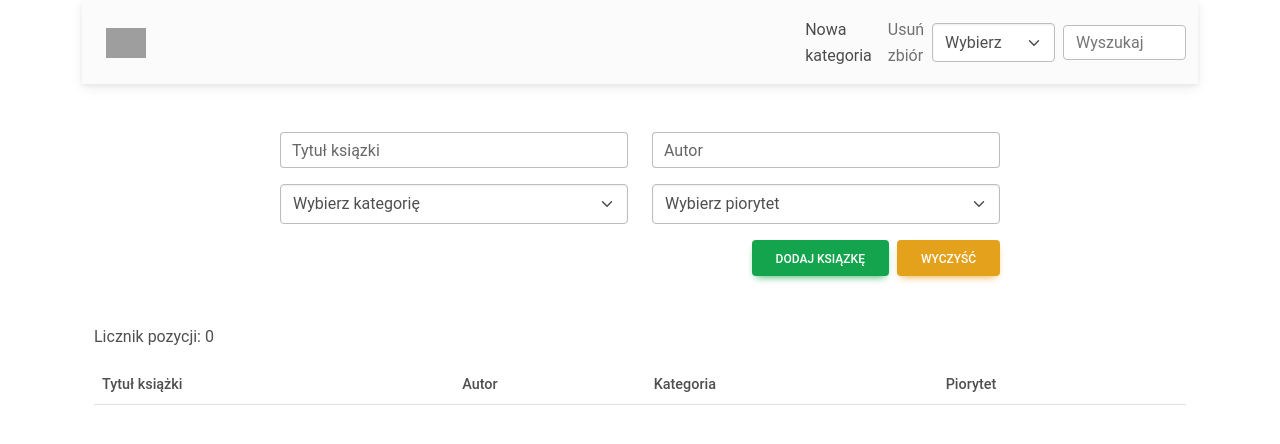
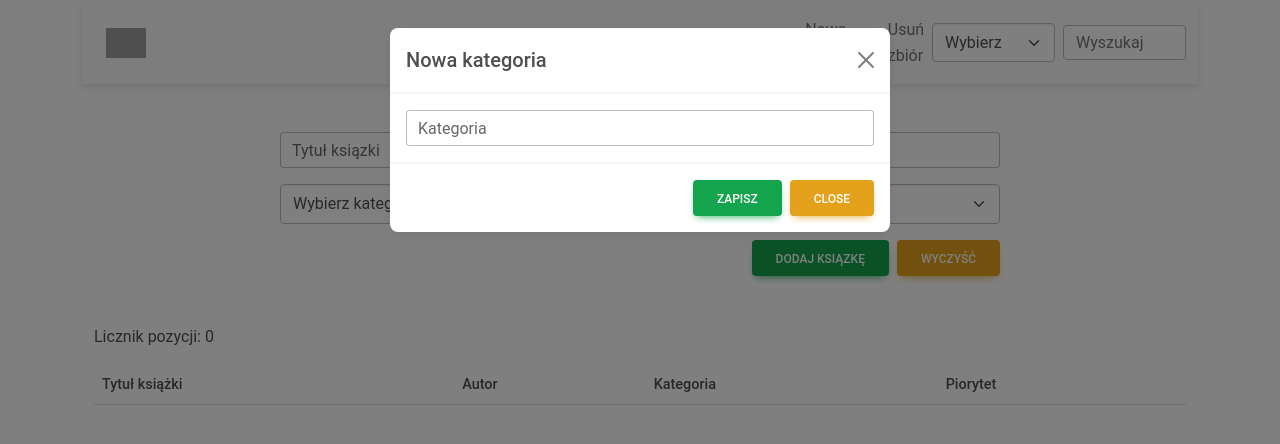
Before and after one commit to KSzot/toDoLibrary, a website built with webpack: page index.html in a window 1280 px wide. Both pictures are taken after a click on the link "Nowa kategoria". Built offline with nearby package versions, Linux system fonts and the light colour scheme; grey boxes are pictures that could not be loaded.

Commit message:
Fun add new category

```diff
--- a/index.html
+++ b/index.html
@@ -46,7 +46,8 @@
                   class="nav-link"
                   aria-current="page"
                   href="#"
-                  id="btnNewCategory"
+                  data-mdb-toggle="modal"
+                  data-mdb-target="#exampleModalCategory"
                   >Nowa kategoria</a
                 >
               </li>
@@ -225,6 +226,54 @@
     <!-- Modal -->
     <div
       class="modal fade"
+      id="exampleModalCategory"
+      tabindex="-1"
+      aria-labelledby="exampleModalCategoryLabel"
+      aria-hidden="true"
+    >
+      <div class="modal-dialog">
+        <div class="modal-content">
+          <div class="modal-header">
+            <h5 class="modal-title" id="exampleModalCategoryLabel">
+              Nowa kategoria
+            </h5>
+            <button
+              type="button"
+              class="btn-close"
+              data-mdb-dismiss="modal"
+              aria-label="Close"
+            ></button>
+          </div>
+          <div class="modal-body">
+            <div class="form-outline">
+              <input type="text" id="newCategoryInput" class="form-control" />
+              <label class="form-label" for="form1">Kategoria</label>
+            </div>
+          </div>
+          <div class="modal-footer">
+            <button
+              type="button"
+              data-mdb-dismiss="modal"
+              class="btn btn-success"
+              id="btnNewCategory"
+            >
+              Zapisz
+            </button>
+            <button
+              type="button"
+              class="btn btn-warning"
+              data-mdb-dismiss="modal"
+            >
+              Close
+            </button>
+          </div>
+        </div>
+      </div>
+    </div>
+
+    <!-- Modal -->
+    <div
+      class="modal fade"
       id="exampleModal"
       tabindex="-1"
       aria-labelledby="exampleModalLabel"
--- a/js/index.js
+++ b/js/index.js
@@ -22,6 +22,7 @@ class Controller {
     this.view.bindDeleteBook(this.handleDeleteBook);
     this.view.bindDeleteAllBook(this.handleDeleteAllBook);
     this.view.stopSubmit();
+    this.view.createOptionElement();
     //this.view.windowsTarget();
   }
 
--- a/js/view.js
+++ b/js/view.js
@@ -15,6 +15,8 @@ class View {
     this.btnDeleteAll = document.getElementById('btnDeleteAll');
     this.btnNavbar = document.querySelector('.navbar-toggler');
     this.formSubmit = document.getElementById('formSubmit');
+    this.btnNewCategory = document.getElementById('btnNewCategory');
+    this.newCategoryInput = document.getElementById('newCategoryInput');
   }
 
   _getValues = () => {
@@ -203,6 +205,19 @@ class View {
       this.searchInput.blur();
     });
   };
+
+  createOptionElement = () => {
+    this.btnNewCategory.addEventListener('click', (event) => {
+      const option = document.createElement('option');
+      const id = parseInt(this.categorySelect.lastElementChild.value) + 1;
+      console.log(id);
+      const text = this.newCategoryInput.value;
+      option.value = id;
+      option.text = text;
+
+      this.categorySelect.appendChild(option);
+    });
+  };
 }
 
 export const view = new View();
```
